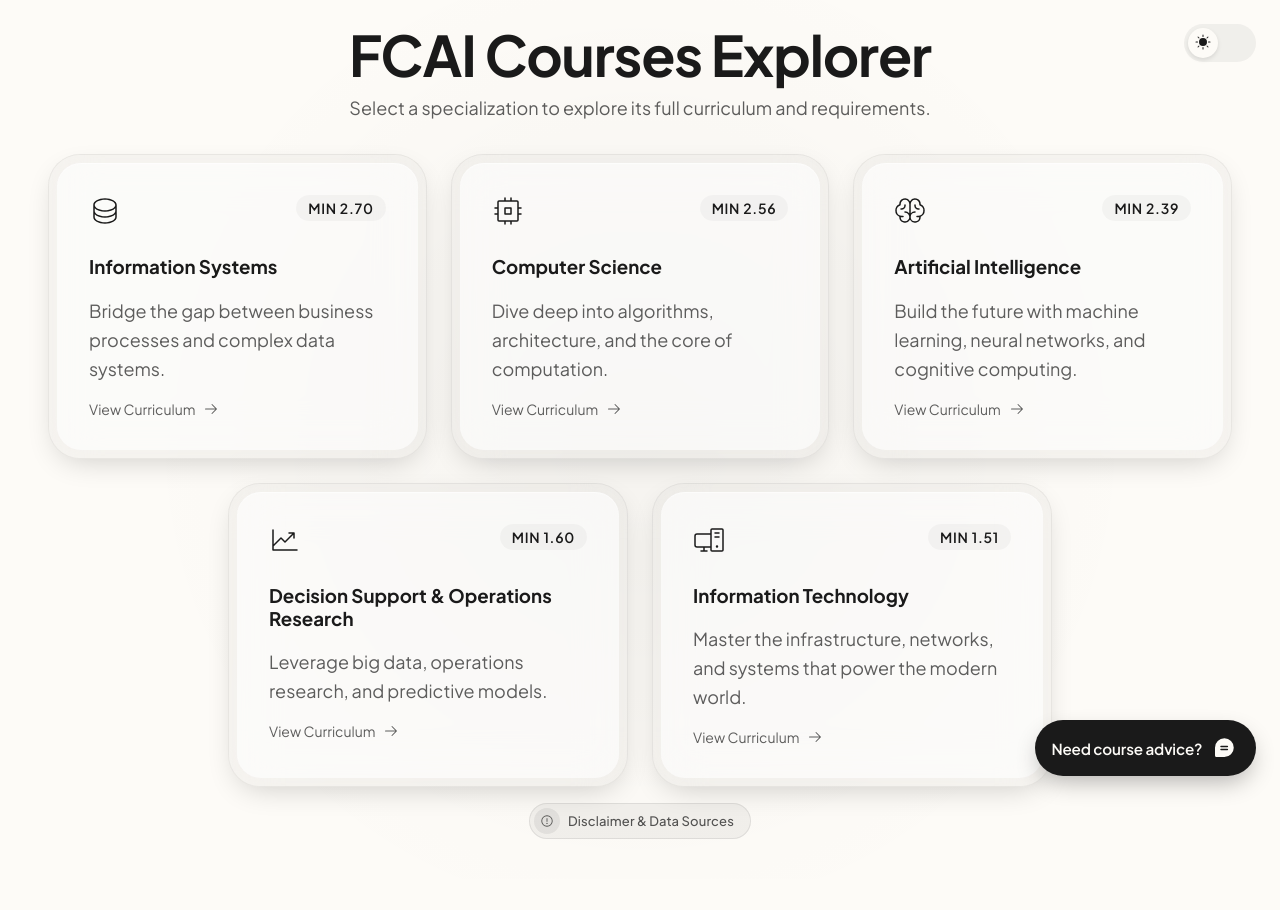
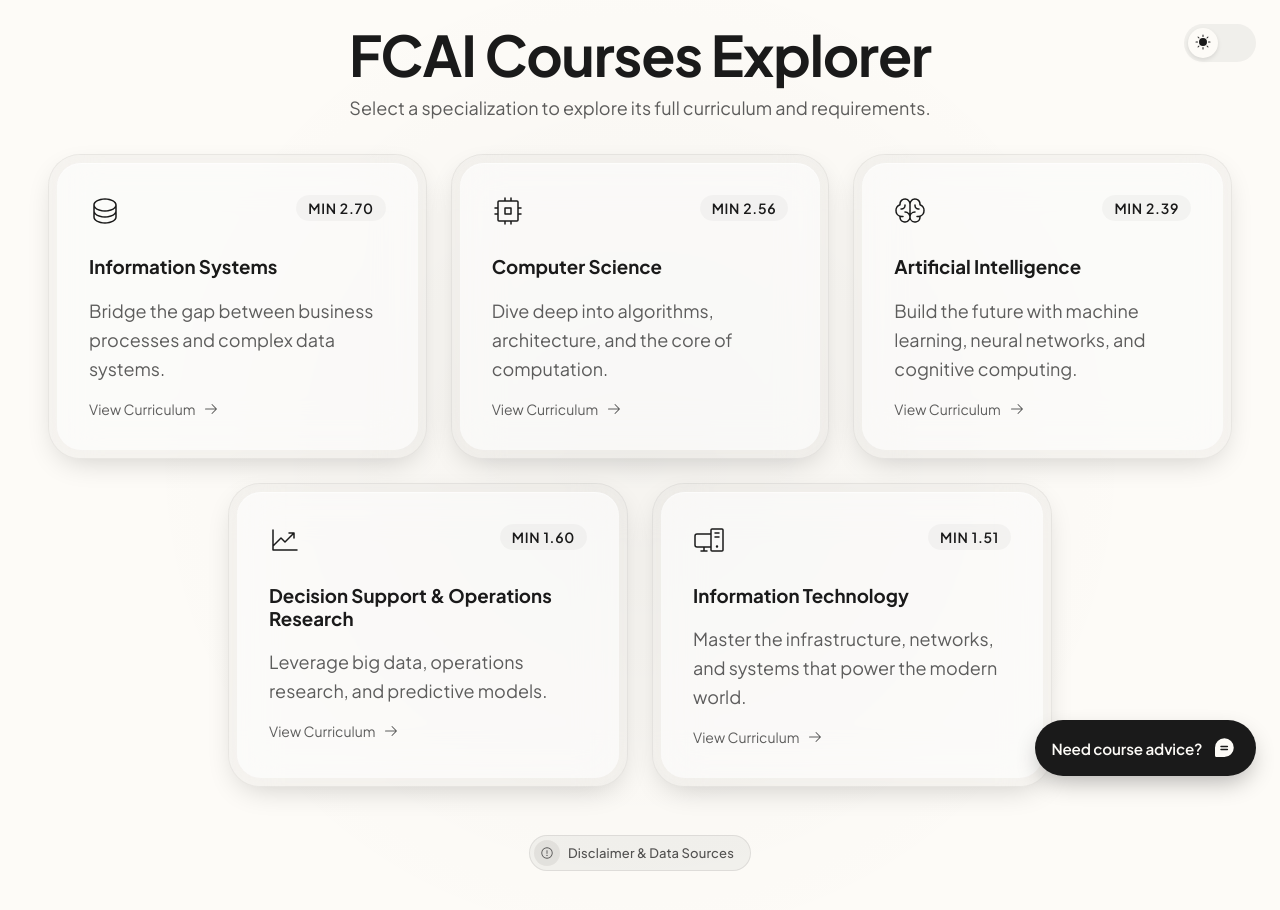
Before and after one commit to zzokm/fcai-course-explorer, a Next.js app: page / in a window 1280 px wide. Shown: the top 910 px of the page. Before the commit the page ends 879 px from the top, so only its background shows below. Built offline with nearby package versions, Linux system fonts and the light colour scheme.

Commit message:
style: increase margin above disclaimer on home page

```diff
--- a/src/app/page.tsx
+++ b/src/app/page.tsx
@@ -9,7 +9,7 @@
       <ThemeToggle />
       <div style={{ width: '100%', padding: 'clamp(1rem, 2vw, 1.5rem)' }}>
         <MajorBento />
-        <div style={{ display: 'flex', justifyContent: 'center', marginTop: '1rem', marginBottom: '1rem' }}>
+        <div style={{ display: 'flex', justifyContent: 'center', marginTop: '3rem', marginBottom: '1.5rem' }}>
           <Disclaimer />
         </div>
       </div>
```
